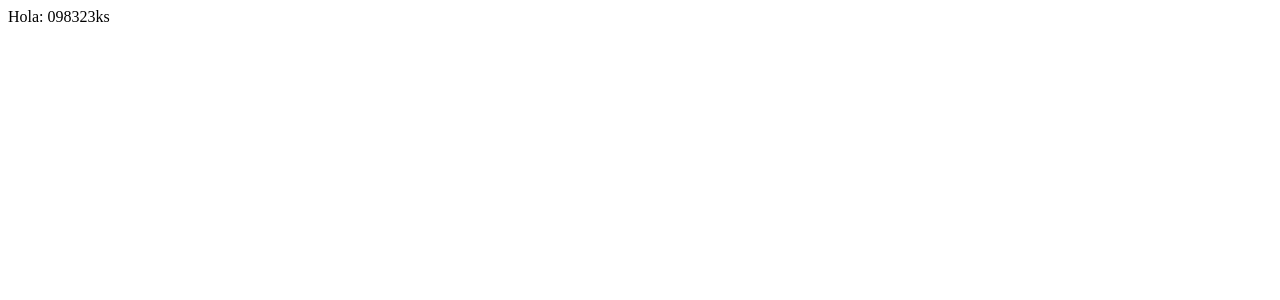
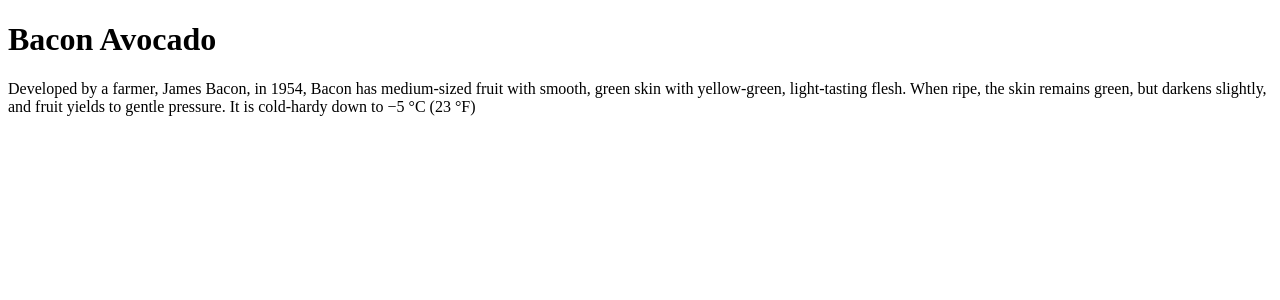
Before and after one commit to shirley-startary/avocatos, a Next.js app: page /product/098323ks in a window 1280 px wide. Shown: the top 300 px of the page. Built offline with nearby package versions, Linux system fonts and the light colour scheme.

Commit message:
Agrega el consumo de un solo aguacate y redirecciona a la vista

```diff
--- a/pages/product/[productId].tsx
+++ b/pages/product/[productId].tsx
@@ -1,13 +1,22 @@
-import React from "react";
+import React, { useEffect, useState } from "react";
 import { useRouter } from "next/router";
+import { log } from "console";
 
 const ProductItem = () => {
     const {
         query:{productId},
     } = useRouter();
+    const [product, setProduct] = useState<TProduct>();
+
+    useEffect(()=>{
+        window.fetch(`/api/avo/${productId}`)
+        .then(response => response.json())
+        .then( avo  => setProduct(avo))
+    })
     return (
         <div>
-           Hola: {productId}
+          <h1>{product?.name}</h1>
+          <p>{product?.attributes.description}</p>
         </div>
     );
 };
```
